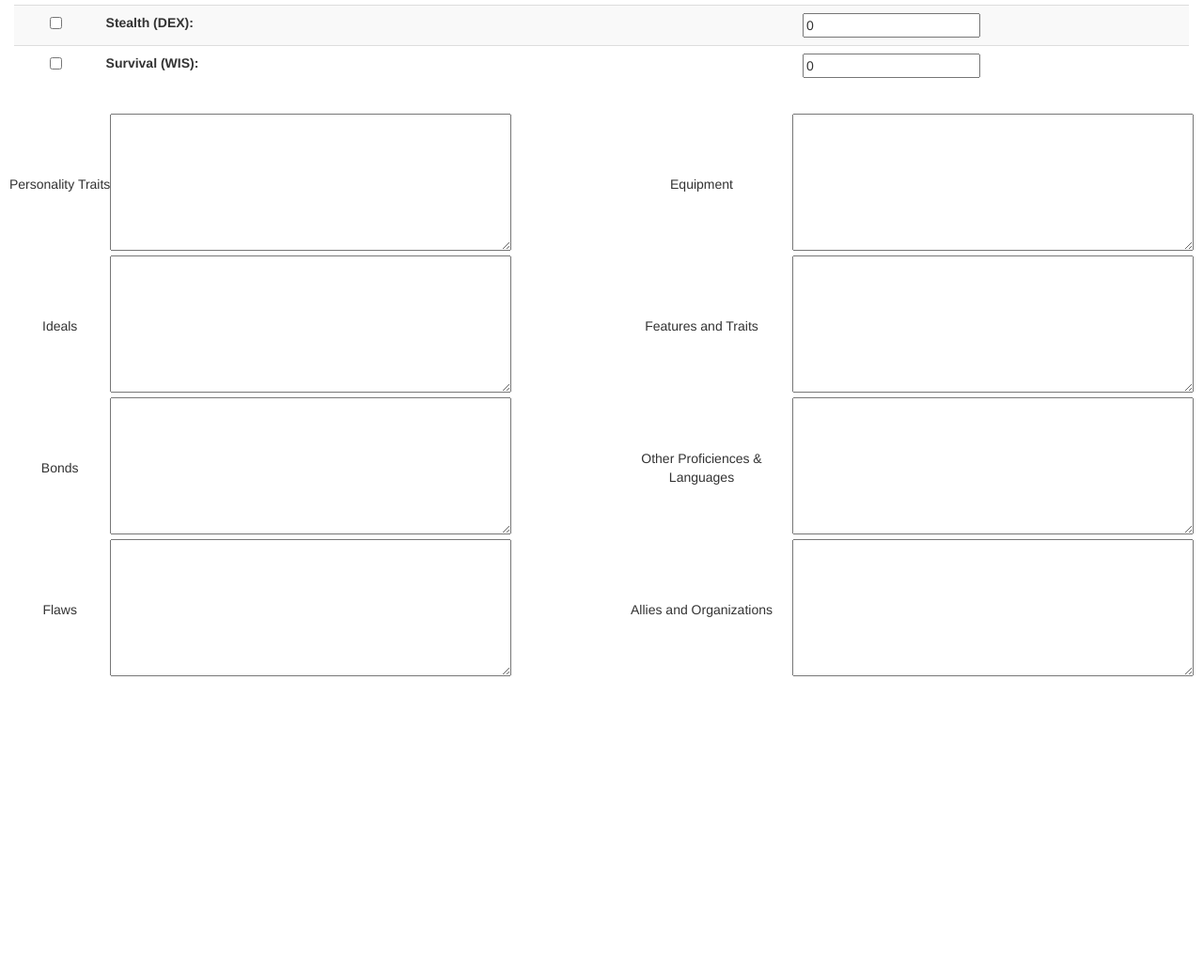
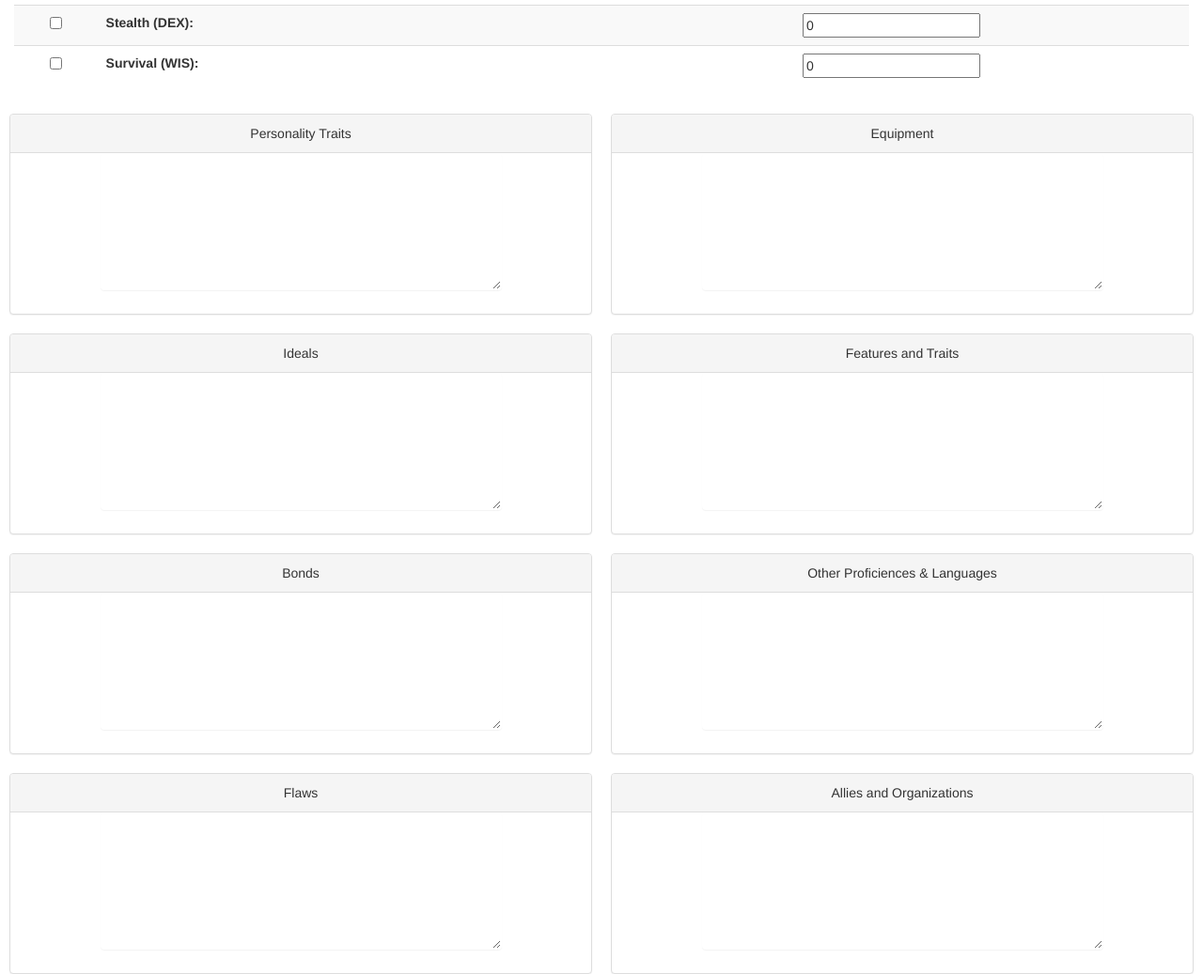
Before and after one commit to MLH-Hackathon-Project/dndcreator.github.io, a plain HTML site: page character.html in a window 1280 px wide. Shown: the part 1506-2543 px from the top of the page at 94% size. Before the commit the page ends 2231 px from the top, so only its background shows below. Drawn offline with nearby package versions, Linux system fonts and the light colour scheme.

Commit message:
Updated character style

```diff
--- a/character.html
+++ b/character.html
@@ -259,6 +259,23 @@
 
         <div class="rows">
             <div class="columns">
+                <div class="panel panel-default">
+                    <div class="panel-heading">Personality Traits</div>
+                    <textarea class="panel body" name="person" id="person" cols="50" rows="7"></textarea>
+                  </div>
+                  <div class="panel panel-default">
+                    <div class="panel-heading">Ideals</div>
+                    <textarea class="panel body" name="ideals" id="ideals" cols="50" rows="7"></textarea>
+                  </div>
+                  <div class="panel panel-default">
+                    <div class="panel-heading">Bonds</div>
+                    <textarea class="panel body" name="bonds" id="bonds" cols="50" rows="7"></textarea>
+                  </div>
+                  <div class="panel panel-default">
+                    <div class="panel-heading">Flaws</div>
+                    <textarea class="panel body" name="flaws" id="flaws" cols="50" rows="7"></textarea>
+                  </div>
+<!--
                 <table class="personality">
                     <tr>
                         <td>Personality Traits</td>
@@ -276,11 +293,27 @@
                         <td>Flaws</td>
                         <td><textarea name="flaws" id="flaws" cols="50" rows="7"></textarea></td>
                     </tr>
-                </table>
+                </table> -->
             </div>
 
             <div class="columns">
-                <table class="long">
+                <div class="panel panel-default">
+                    <div class="panel-heading">Equipment</div>
+                    <textarea class="panel body" name="equipment" id="equipment" cols="50" rows="7"></textarea>
+                  </div>
+                  <div class="panel panel-default">
+                    <div class="panel-heading">Features and Traits</div>
+                    <textarea class="panel body" name="features" id="features" cols="50" rows="7"></textarea>
+                  </div>
+                  <div class="panel panel-default">
+                    <div class="panel-heading">Other Proficiences & Languages</div>
+                    <textarea class="panel body" name="languages" id="languages" cols="50" rows="7"></textarea>
+                  </div>
+                  <div class="panel panel-default">
+                    <div class="panel-heading">Allies and Organizations</div>
+                    <textarea class="panel body" name="allies" id="allies" cols="50" rows="7"></textarea>
+                  </div>
+                <!-- <table class="long">
                     <tr>
                         <td>Equipment</td>
                         <td style="height:10px"><textarea name="equipment" id="equipment" cols="50" rows="7"></textarea></td>
@@ -297,7 +330,7 @@
                         <td>Allies and Organizations</td>
                         <td><textarea name="allies" id="allies" cols="50" rows="7"></textarea></td>
                     </tr>
-                </table>
+                </table> -->
             </div>
         </div>
     </body>
```
